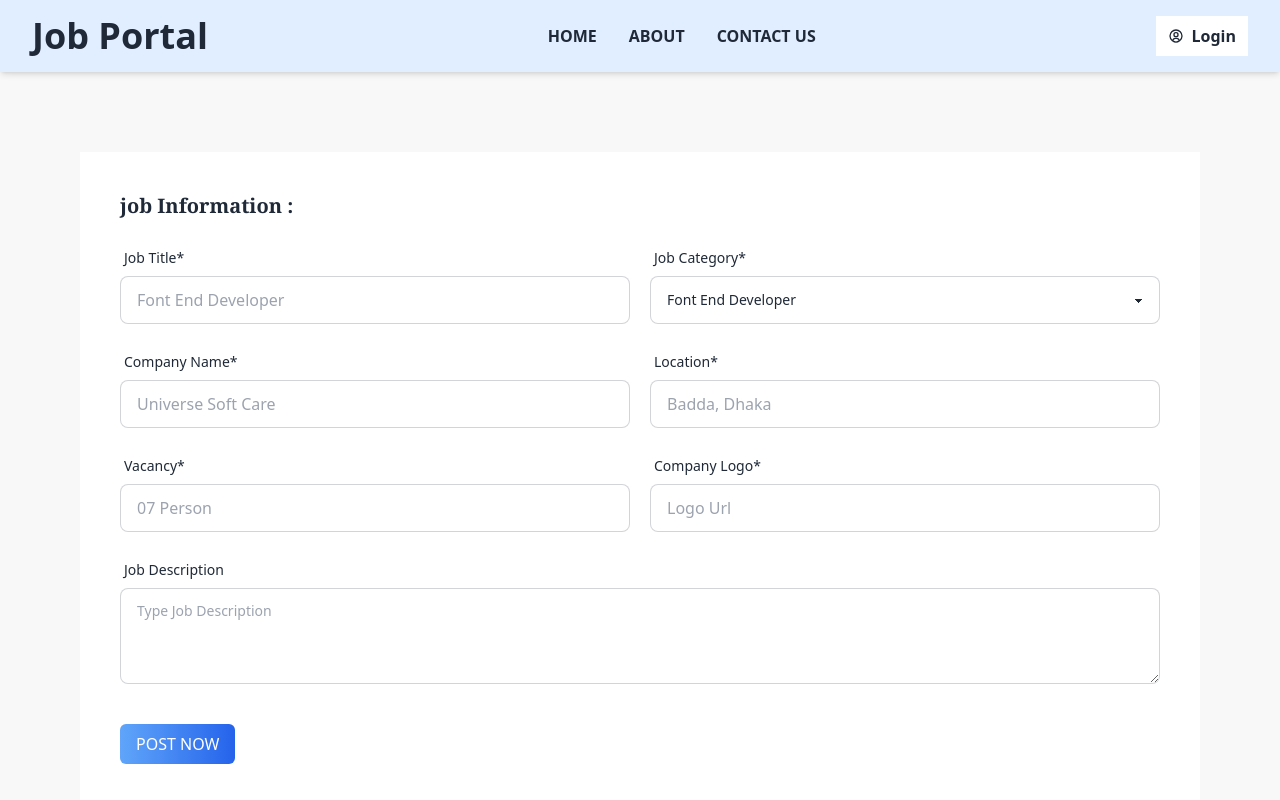
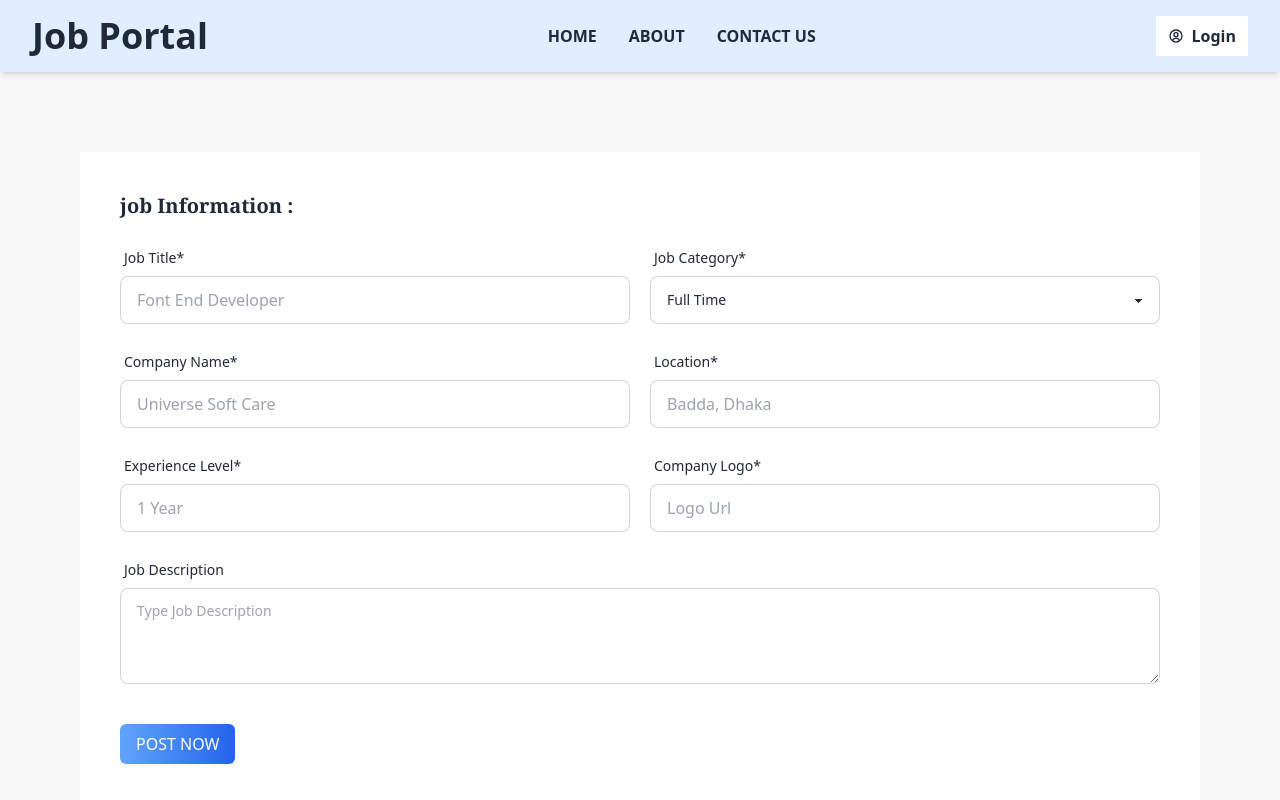
Before and after one commit to shukumar-542/job-portal-client, a React (Vite) app: page /job-post in a window 1280 px wide. Shown: the top 800 px of the page. Built offline with nearby package versions, Linux system fonts and the light colour scheme; no server answers.

Commit message:
added fresher job section

```diff
--- /dev/null
+++ b/src/components/FreasherJob/FreasherJob.jsx
@@ -0,0 +1,32 @@
+import { useEffect, useState } from "react";
+
+import SingleJob from "./SingleJob";
+
+const FreasherJob = () => {
+    const [fresherJobs, setFresherJobs] = useState([])
+    useEffect(() => {
+        fetch('http://localhost:5000/fresher')
+            .then(res => res.json())
+            .then(data => setFresherJobs(data))
+    }, [])
+    console.log(fresherJobs);
+    return (
+        <div className="bg-[#F8F8F8] ">
+            <div className="p-10 max-w-7xl mx-auto">
+                <h1 className="text-2xl font-semibold font-serif my-10 "><span className="text-[#00A7AC]">Fresher</span> Jobs</h1>
+
+                <div className="grid grid-cols-3 gap-10">
+                    {
+                        fresherJobs.map(fresherJob => <SingleJob fresherJob={fresherJob} key={fresherJob._id}></SingleJob>)
+                    }
+
+
+
+                </div>
+
+            </div>
+        </div>
+    );
+};
+
+export default FreasherJob;
--- /dev/null
+++ b/src/components/FreasherJob/SingleJob.jsx
@@ -0,0 +1,38 @@
+/* eslint-disable no-unused-vars */
+import { BsBookmark } from 'react-icons/bs';
+import { ImLocation2 } from 'react-icons/im';
+
+// eslint-disable-next-line react/prop-types
+const SingleJob = ({fresherJob}) => {
+    // eslint-disable-next-line react/prop-types
+    const {category,companyName,img,title} = fresherJob
+    console.log(fresherJob);
+    return (
+        <div className="border-l-2 py-10 bg-[#FFFFFF]  border-[#2c6d6e] hover:border-[#00A7AC]">
+                        <div className="flex items-center justify-center gap-5 ">
+                            <div >
+                                <img src={img} className="rounded-full " alt="" />
+                            </div>
+                            <div className="flex items-center gap-4 border-b pb-1 ">
+                                <div>
+                                    <p className="font-semibold font-serif hover:text-[#00A7AC]">{title}</p>
+                                    <p>{category}</p>
+                                </div>
+                                <div className="border p-2 rounded-full border-[#00A7AC]">
+                                <BsBookmark className="text-[#00A7AC]"></BsBookmark>
+                                </div>
+                            </div>
+
+                        </div>
+                        <div className="flex flex-col items-center py-5 ">
+                            <div className="space-y-2 bg-[#f5eaea] p-5 rounded-md">
+                                <p> <span className="font-semibold">Company Name </span>: {companyName}</p>
+                                <p className="flex items-center gap-2"><ImLocation2 className="text-2xl text-[#00A7AC]"></ImLocation2> Dhanmondi</p>
+                            </div>
+                        <button className="mt-5 text-[#00A7AC] btn-primary">Apply Now</button>
+                        </div>
+                    </div>
+    );
+};
+
+export default SingleJob;
--- a/src/components/pages/Home/Home.jsx
+++ b/src/components/pages/Home/Home.jsx
@@ -1,9 +1,11 @@
 import { Helmet } from "react-helmet";
+import FreasherJob from "../../FreasherJob/FreasherJob";
 
 const Home = () => {
     return (
         <div className="">
             <Helmet><title>Job Portal | Home</title></Helmet>
+            <FreasherJob></FreasherJob>
         </div>
     );
 };
--- a/src/components/pages/JobPost/JobPost.jsx
+++ b/src/components/pages/JobPost/JobPost.jsx
@@ -1,26 +1,64 @@
+import { useState } from "react";
+import Swal from "sweetalert2";
 
 const JobPost = () => {
+    const [selectedValue, setSelectedValue] = useState('Full Time');
+
+    const handleSelectChange = (event) => {
+      setSelectedValue(event.target.value);
+    };
+
+    const handleJobPost = (e) => {
+        e.preventDefault();
+        const title = e.target.title.value
+        const category = selectedValue;
+        const companyName = e.target.companyName.value;
+        const experience = e.target.experience.value;
+        const img = e.target.logo.value;
+        const description= e.target.description.value;
+
+        const data = {title, category,companyName,experience,img,description};
+        console.log(data);
+        fetch('http://localhost:5000/jobPost', {
+            method: "POST",
+            headers: { "content-type": "application/json" },
+            body: JSON.stringify(data)
+        })
+            .then(res => res.json())
+            .then(data => {
+                if(data.insertedId){
+                    Swal.fire({
+                        position: 'top-end',
+                        icon: 'success',
+                        title: 'Job Posted successfully',
+                        showConfirmButton: false,
+                        timer: 1500
+                      })
+                }
+            })
+
+    }
     return (
         <div className="bg-[#F8F8F8] min-h-screen p-20">
             <div className="bg-white p-10">
                 <h1 className="text-xl font-semibold font-serif">job Information : </h1>
+                <form onSubmit={handleJobPost}>
                     <div className="grid grid-cols-2 gap-5 my-5">
                         <div className="form-control w-full  ">
                             <label className="label">
                                 <span className="label-text">Job Title*</span>
                             </label>
-                        <input type="text" placeholder="Font End Developer" className="input input-bordered w-full" />
+                            <input type="text" name="title" placeholder="Font End Developer" className="input input-bordered w-full" />
 
                         </div>
                         <div className="form-control w-full ">
                             <label className="label">
                                 <span className="label-text">Job Category*</span>
                             </label>
-                        <select className="select select-bordered">
-                            <option>Font End Developer</option>
-                            <option>Laravel Developer</option>
-                            <option>UX/Ul Developer</option>
-                            <option>MERN Developer</option>
+                            <select className="select select-bordered" value={selectedValue} onChange={handleSelectChange}>
+                                <option value="font End Developer">Full Time</option>
+                                <option value="Laravel Developer">Part Time</option>
+
                             </select>
 
                         </div>
@@ -30,14 +68,14 @@ const JobPost = () => {
                             <label className="label">
                                 <span className="label-text">Company Name*</span>
                             </label>
-                        <input type="text" placeholder="Universe Soft Care" className="input input-bordered w-full" />
+                            <input type="text" name="companyName" placeholder="Universe Soft Care" className="input input-bordered w-full" />
 
                         </div>
                         <div className="form-control w-full  ">
                             <label className="label">
                                 <span className="label-text">Location*</span>
                             </label>
-                        <input type="text" placeholder="Badda, Dhaka" className="input input-bordered w-full" />
+                            <input type="text" name="location" placeholder="Badda, Dhaka" className="input input-bordered w-full" />
 
                         </div>
 
@@ -45,16 +83,16 @@ const JobPost = () => {
                     <div className="grid grid-cols-2 gap-5 my-5">
                         <div className="form-control w-full  ">
                             <label className="label">
-                            <span className="label-text">Vacancy*</span>
+                                <span className="label-text">Experience Level*</span>
                             </label>
-                        <input type="text" placeholder="07 Person" className="input input-bordered w-full" />
+                            <input type="text" name="experience" placeholder="1 Year" className="input input-bordered w-full" />
 
                         </div>
                         <div className="form-control w-full  ">
                             <label className="label">
                                 <span className="label-text">Company Logo*</span>
                             </label>
-                        <input type="text" placeholder="Logo Url" className="input input-bordered w-full" />
+                            <input type="text" name="logo" placeholder="Logo Url" className="input input-bordered w-full" />
 
                         </div>
 
@@ -64,11 +102,12 @@ const JobPost = () => {
                         <label className="label">
                             <span className="label-text">Job Description</span>
                         </label>
-                    <textarea className="textarea textarea-bordered h-24" placeholder="Type Job Description"></textarea>
+                        <textarea name="description" className="textarea textarea-bordered h-24" placeholder="Type Job Description"></textarea>
 
                     </div>
 
                     <button className="btn-primary mt-10">POST NOW</button>
+                </form>
             </div>
 
         </div>
```
Also changed, not shown: src/assets/company-04.png (added). Lines whose indentation alone changed are shown as unchanged.
